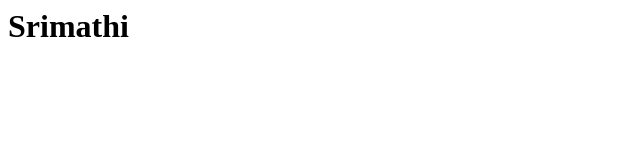
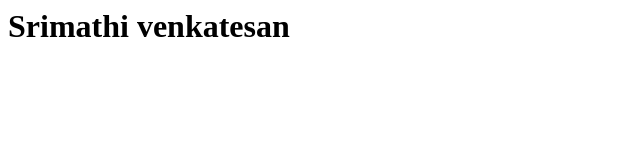
Before and after one commit to Srimathi03102005/srimathi, a plain HTML site: page index.html in a window 1280 px wide. Shown: the whole page, without its empty margins (0-640 px from the left). Drawn offline with Linux system fonts and the light colour scheme.

Commit message:
Update index.html

```diff
--- a/index.html
+++ b/index.html
@@ -3,6 +3,6 @@
     <title> My Name</title>
   </head>
   <body>
-    <h1>Srimathi</h1>
+    <h1>Srimathi venkatesan</h1>
   </body>
 </html>
```
